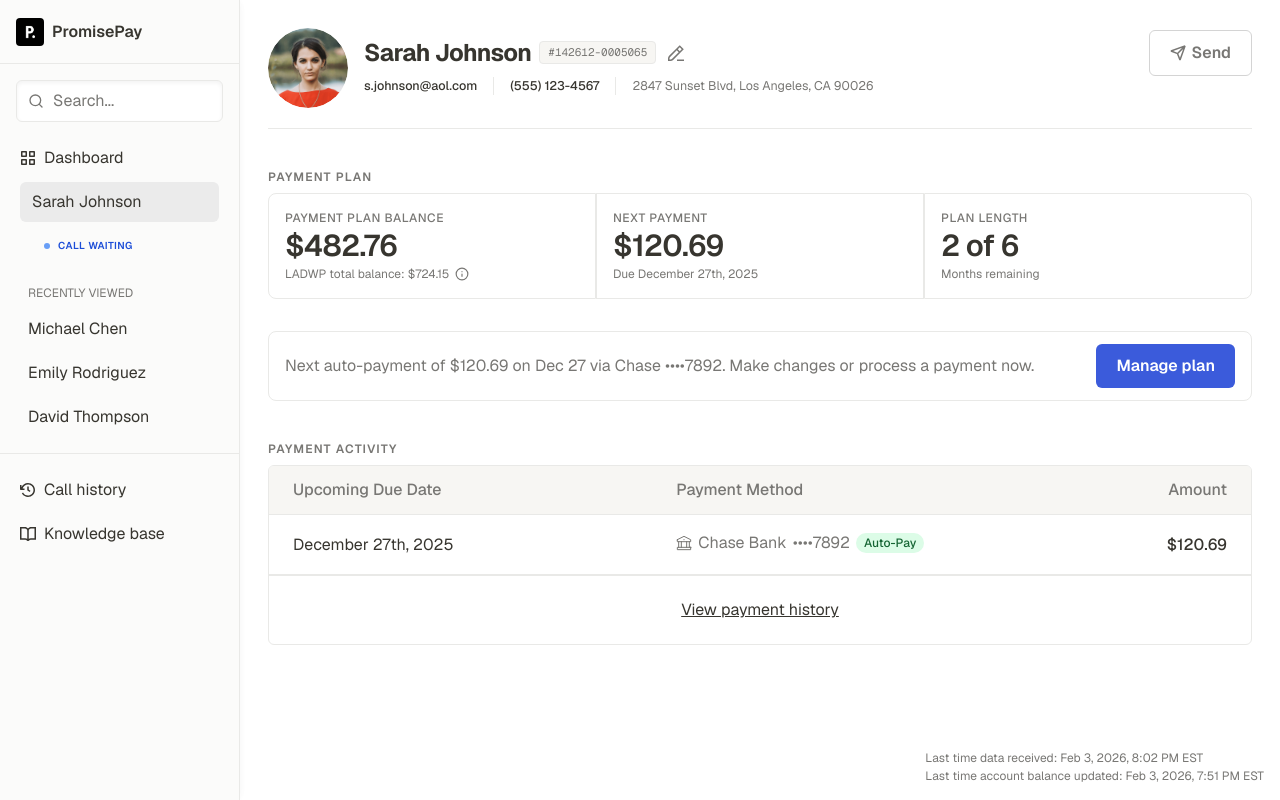
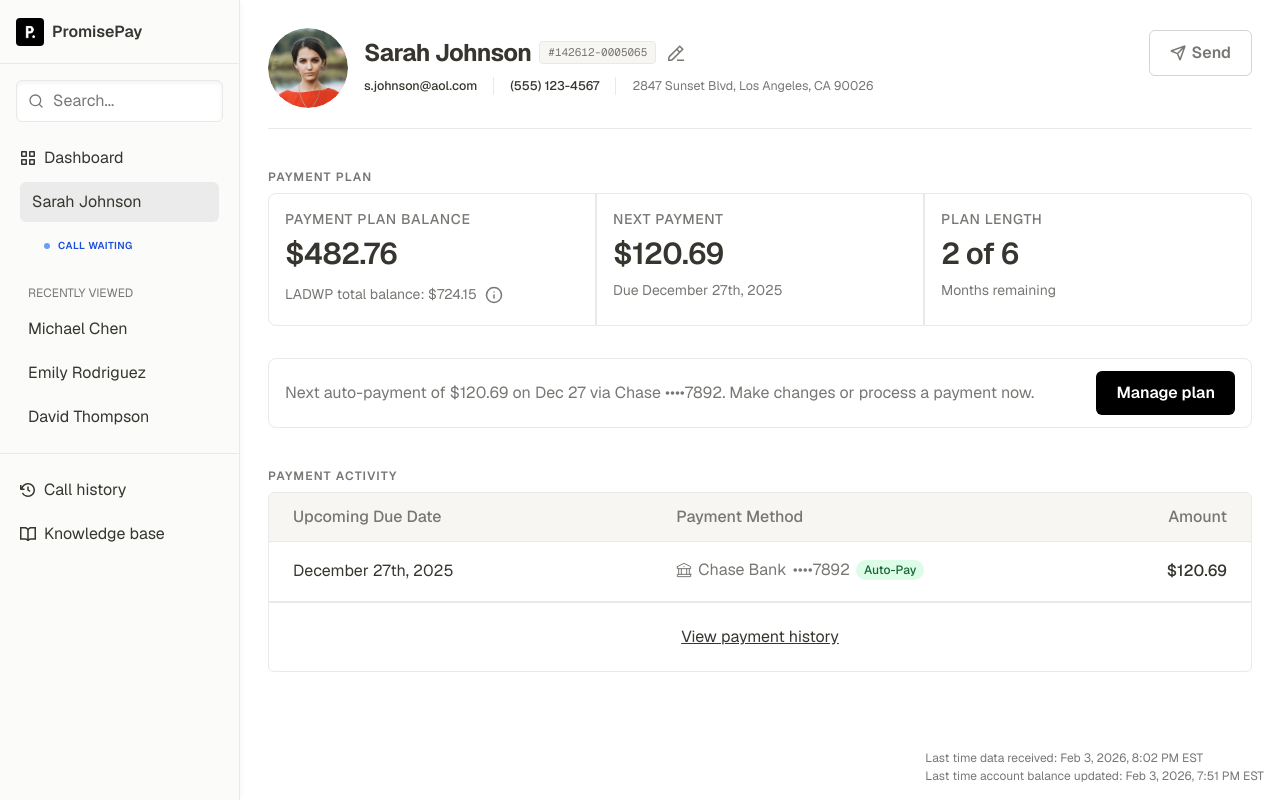
Before and after one commit to ramintahbaz23/Ops-Dash, a Next.js app: page / in a window 1280 px wide. Built offline with nearby package versions, Linux system fonts and the light colour scheme.

Commit message:
ui updaates

```diff
--- a/app/page.tsx
+++ b/app/page.tsx
@@ -483,7 +483,7 @@ export default function Dashboard({ params, searchParams }: DashboardProps = {})
               <button
                 type="button"
                 onClick={() => setShowManagePlan(!showManagePlan)}
-                className="min-h-[44px] px-5 py-2.5 text-base font-semibold bg-accent text-accent-foreground hover:bg-accent/90 rounded-md transition-colors whitespace-nowrap"
+                className="min-h-[44px] px-5 py-2.5 text-base font-semibold bg-black text-white hover:bg-black/90 rounded-md transition-colors whitespace-nowrap"
               >
                 Manage plan
               </button>
@@ -494,7 +494,7 @@ export default function Dashboard({ params, searchParams }: DashboardProps = {})
                     animate={{ opacity: 1, y: 0 }}
                     exit={{ opacity: 0, y: -10 }}
                     transition={{ duration: 0.2 }}
-                    className="absolute left-0 top-full mt-2 w-64 bg-card border border-border rounded-md shadow-lg z-50"
+                    className="absolute right-0 left-auto top-full mt-2 w-64 bg-card border border-border rounded-md shadow-lg z-50"
                   >
                     <div className="py-1">
                       {managePlanActions.map((action, index) => (
--- a/components/dashboard/balance-card.tsx
+++ b/components/dashboard/balance-card.tsx
@@ -25,33 +25,41 @@ export function BalanceCard({
     none: 'rounded-none',
   }
 
+  const cardId = 'balance-card-label'
   return (
-    <motion.div
+    <motion.section
       initial={{ opacity: 0, y: 20 }}
       animate={{ opacity: 1, y: 0 }}
       transition={{ duration: 0.4 }}
+      aria-labelledby={cardId}
       className={cn(
         "bg-card border border-border p-4",
         roundedClasses[rounded],
         className
       )}
     >
-      <p className="text-xs font-medium text-muted-foreground uppercase tracking-wider mb-0.5">
+      <p
+        id={cardId}
+        className="text-sm font-medium text-muted-foreground uppercase tracking-wider mb-1 leading-snug"
+      >
         Payment plan balance
       </p>
 
-      <p className="text-3xl font-semibold tracking-tight">${paymentPlanBalance.toFixed(2)}</p>
-      <div className="text-xs text-muted-foreground mt-0.5 flex items-center gap-1.5">
+      <p className="text-3xl font-semibold tracking-tight leading-snug">${paymentPlanBalance.toFixed(2)}</p>
+      <div className="text-sm text-muted-foreground mt-1.5 flex items-center gap-2 leading-relaxed">
         <InfoDialog
           title="LADWP"
           content={`Total due to LADWP: $724.15\nPast due to LADWP: $241.39\nNew charges, not past due: $482.76`}
         >
-          <span className="flex items-center gap-1.5 hover:text-foreground transition-colors">
+          <span
+            className="flex items-center gap-2 hover:text-foreground transition-colors min-h-[44px] min-w-[44px] -m-2 p-2 rounded cursor-default"
+            aria-label={`LADWP total balance: $${utilityTotalBalance.toFixed(2)}. Click or hover for breakdown.`}
+          >
             <span>LADWP total balance: ${utilityTotalBalance.toFixed(2)}</span>
-            <Info size={14} className="text-muted-foreground" />
+            <Info size={18} className="text-muted-foreground shrink-0" aria-hidden />
           </span>
         </InfoDialog>
       </div>
-    </motion.div>
+    </motion.section>
   )
 }
--- a/components/dashboard/metric-card.tsx
+++ b/components/dashboard/metric-card.tsx
@@ -32,27 +32,39 @@ export function MetricCard({
 
   const showProgress = progressCurrent != null && progressTotal != null && progressTotal > 0
   const progressPercent = showProgress ? Math.min(100, (progressCurrent / progressTotal) * 100) : 0
+  const cardId = `metric-card-${title.replace(/\s+/g, '-').toLowerCase()}`
 
   return (
-    <motion.div
+    <motion.section
       initial={{ opacity: 0, y: 20 }}
       animate={{ opacity: 1, y: 0 }}
       transition={{ duration: 0.4 }}
+      aria-labelledby={cardId}
       className={cn(
         "bg-card border border-border p-4",
         roundedClasses[rounded],
         className
       )}
     >
-      <p className="text-xs font-medium text-muted-foreground uppercase tracking-wider mb-0.5">
+      <p
+        id={cardId}
+        className="text-sm font-medium text-muted-foreground uppercase tracking-wider mb-1 leading-snug"
+      >
         {title}
       </p>
-      <p className="text-3xl font-semibold tracking-tight">{value}</p>
+      <p className="text-3xl font-semibold tracking-tight leading-snug">{value}</p>
       {subtitle && (
-        <p className="text-xs text-muted-foreground mt-0.5">{subtitle}</p>
+        <p className="text-sm text-muted-foreground mt-1 leading-relaxed">{subtitle}</p>
       )}
       {showProgress && (
-        <div className="mt-2 w-full h-1.5 bg-muted rounded-full overflow-hidden relative" aria-hidden>
+        <div
+          className="mt-2 w-full h-2 bg-muted rounded-full overflow-hidden relative"
+          role="progressbar"
+          aria-valuenow={Math.round(progressPercent)}
+          aria-valuemin={0}
+          aria-valuemax={100}
+          aria-label={`${title}: ${progressCurrent} of ${progressTotal}`}
+        >
           <motion.div
             className="absolute inset-y-0 left-0 bg-primary rounded-full"
             initial={{ width: '0%' }}
@@ -61,6 +73,6 @@ export function MetricCard({
           />
         </div>
       )}
-    </motion.div>
+    </motion.section>
   )
 }
```
Also changed, not shown: 1 other file (tests, documents, lock files or other folders).
